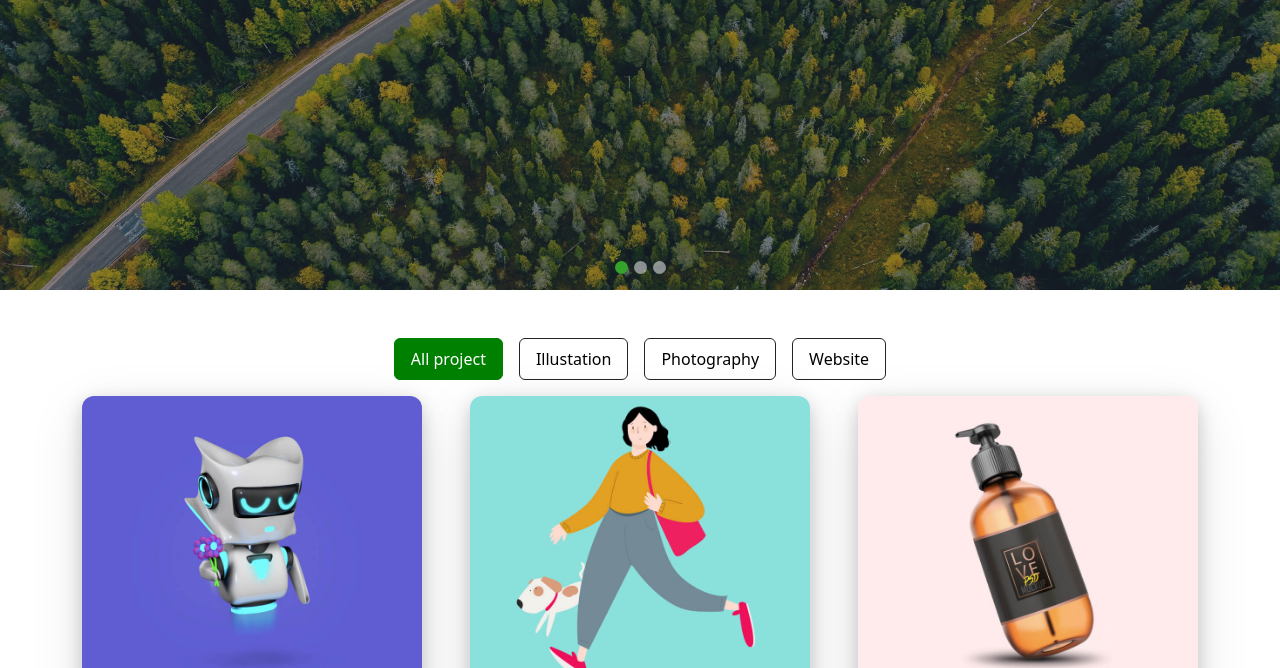
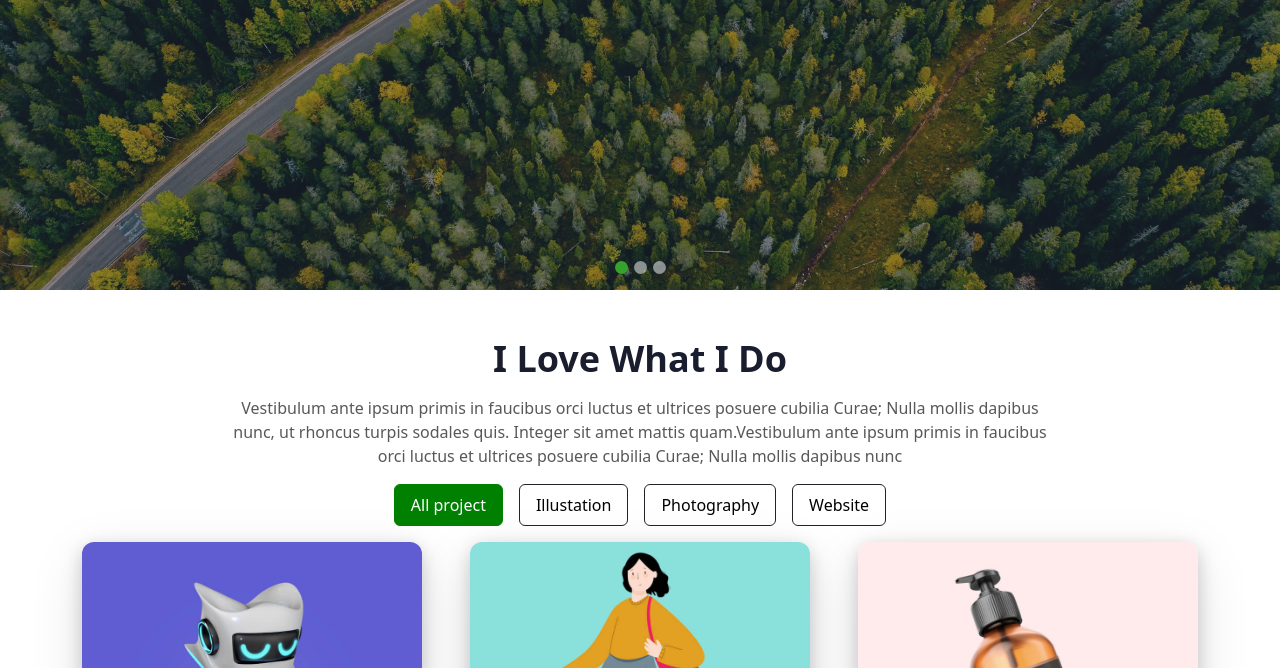
Before and after one commit to thanhlucifer/CyberSoft_Postfolio, a plain HTML site: page index.html in a window 1280 px wide. Shown: the part 510-1178 px from the top of the page. Drawn offline with nearby package versions, Linux system fonts and the light colour scheme.

Commit message:
update title project

```diff
--- a/index.html
+++ b/index.html
@@ -93,8 +93,13 @@
   </section>
   <section class="cyber_project py-5">
     <div class="container">
-      <div class="cyber_project_title">
-
+      <div class="cyber_project_title text-center mx-auto">
+        <h2>I Love What I Do</h2>
+        <p class="my-3">
+          Vestibulum ante ipsum primis in faucibus orci luctus et ultrices posuere cubilia Curae; Nulla mollis dapibus<br />nunc, ut rhoncus turpis sodales quis. Integer sit amet mattis
+          quam.Vestibulum ante ipsum primis in faucibus<br />orci luctus et ultrices posuere cubilia Curae; Nulla mollis dapibus
+          nunc
+        </p>
       </div>
       <div class="cyber_project_content">
         <ul class="nav nav-pills mb-3 justify-content-center" id="pills-tab" role="tablist">
--- a/style.css
+++ b/style.css
@@ -81,6 +81,19 @@ header .navbar-toggler {
     height: 100%;
     background-color: rgba(39, 43, 54, .5);
 } */
+
+.cyber_project .cyber_project_title h2{
+    font-size: 36px;
+    line-height: 42px;
+    color: #1a1d2d;
+    font-weight: 600;
+}
+
+.cyber_project .cyber_project_title p {
+    color: #585858;
+    line-height: 24px;
+}
+
 
 .cyber_project .nav button.active {
     background-color: green;
```
